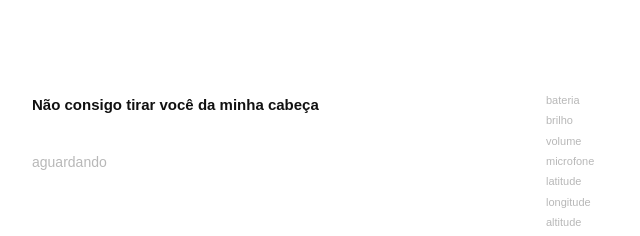
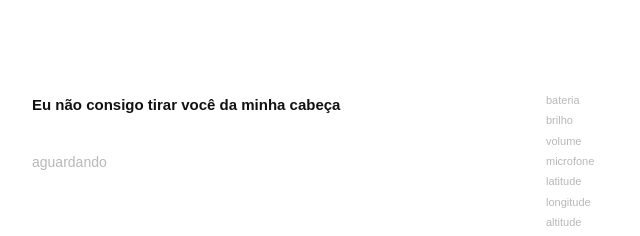
Before and after one commit to antoniodamata/eu-nao-consigo-tirar-voce-da-minha-cabeca, a plain HTML site: page web/index.html in a window 1280 px wide. Shown: the top 236 px of the page, 314-954 px from the left. Drawn offline with Linux system fonts and the light colour scheme.

Commit message:
Titulo: Eu nao consigo tirar voce da minha cabeca

```diff
--- a/web/index.html
+++ b/web/index.html
@@ -3,7 +3,7 @@
 <head>
     <meta charset="UTF-8">
     <meta name="viewport" content="width=device-width, initial-scale=1.0">
-    <title>Não consigo tirar você da minha cabeça</title>
+    <title>Eu não consigo tirar você da minha cabeça</title>
     <link rel="icon" href="data:,">
     <link rel="stylesheet" href="style.css">
 </head>
@@ -13,7 +13,7 @@
 
         <div id="coluna">
 
-            <h1>Não consigo tirar você da minha cabeça</h1>
+            <h1>Eu não consigo tirar você da minha cabeça</h1>
 
             <p id="registro"></p>
 
```
